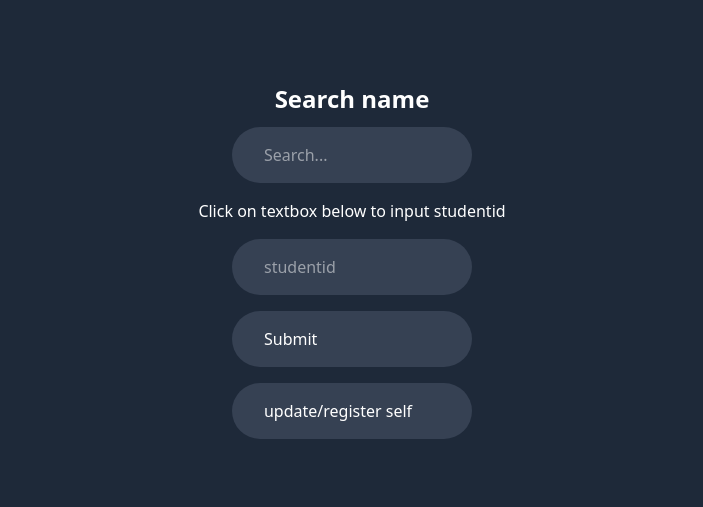
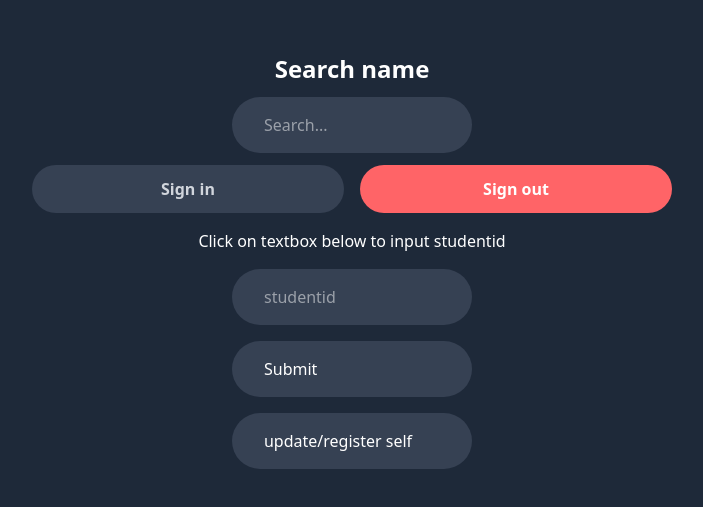
Before and after one commit to omada15/signup-form, a React (Vite) app: page / in a window 1280 px wide. Shown: the part 131-638 px from the top of the page, without its empty margins (288-991 px from the left). Built offline with nearby package versions, Linux system fonts and the light colour scheme.

Commit message:
Added sign in/sign out button, and fixed chamges to dropdownsearch

```diff
--- a/src/App.tsx
+++ b/src/App.tsx
@@ -1,29 +1,38 @@
 import { useState } from "react"
 import DropdownSearch from "./Components/DropdownSearch"
+import BinaryChoice from "./Components/BinaryButton";
 
-function submit() {
-
-}
 function App() {
 
     const [id, setid] = useState<string>("");
     const [page, setpage] = useState(0)
 
-    const [changeid, setchangeid] = useState<string>("")
-    const [changeName, setChangeName] = useState<string>("")
+    const [diddy, setDiddy] = useState<boolean>(false)
 
     let content = null
 
+    const submit = () => {
+
+    }
+
     if (page == 0) {
         content = (
-            <div className="items-center justify-center flex flex-col">
+            <div className="items-center justify-center flex flex-col w-1/2 flex-grow">
                 <DropdownSearch
                     label="Search name"
-                    options={["dihney pluh", "cuh"]}
+                    options={["sam rainbow", "cuh", "ding 💋💋 dong"]}
                     placeholder="Search..."
                     onChange={setid}
                     value={id}
                 />
+
+                <BinaryChoice
+                    label=""
+                    options={["Sign in","Sign out"]}
+                    value={diddy}
+                    onChange={setDiddy}
+                />
+
                 <div className="p-4 items-center justify-center flex flex-col">
                     <p className="pb-4">Click on textbox below to input studentid</p>
                     <input placeholder="studentid" className="pt-4 cursor-pointer text-white text-l pl-8 pr-8 p-4 flex-col items-start flex justify-center w-60 bg-gray-700 rounded-full focus-within:outline-auto relative"></input>
--- /dev/null
+++ b/src/Components/BinaryButton.tsx
@@ -0,0 +1,52 @@
+import React from "react";
+
+interface BinaryChoiceProps {
+    label?: string; // Label for the choice
+    options: [string, string]; // Two options
+    value?: boolean | null;
+    onChange: (newValue: boolean) => void;
+}
+
+const BinaryChoice: React.FC<BinaryChoiceProps> = ({
+    label,
+    options,
+    value,
+    onChange,
+}) => {
+    let boxLabel = null;
+    if (label != null) {
+        boxLabel = (
+            <h3 className="font-semibold text-white text-2xl pb-1">{label}</h3>
+        );
+    }
+
+    return (
+        <div className="flex flex-col items-center space-y-2 w-full">
+            {boxLabel}
+            <div className="flex flex-row items-center space-x-4 w-full">
+                <button
+                    onClick={() => onChange(true)}
+                    className={`px-6 py-3 rounded-full text-l w-1/2 font-semibold transition-colors duration-200 ${
+                        value
+                            ? "bg-green-400 text-white"
+                            : "bg-gray-700 text-gray-300 hover:bg-gray-600"
+                    }`}
+                >
+                    {options[0]}
+                </button>
+                <button
+                    onClick={() => onChange(false)}
+                    className={`px-6 py-3 rounded-full text-l w-1/2 font-semibold transition-colors duration-200 ${
+                        !value && value !== null
+                            ? "bg-red-400 text-white"
+                            : "bg-gray-700 text-gray-300 hover:bg-gray-600"
+                    }`}
+                >
+                    {options[1]}
+                </button>
+            </div>
+        </div>
+    );
+};
+
+export default BinaryChoice;
--- a/src/Components/DropdownSearch.tsx
+++ b/src/Components/DropdownSearch.tsx
@@ -7,6 +7,7 @@ interface DropdownSearchProps {
     placeholder: string
     value: string
     onChange: (newValue: string) => void;
+
 }
 
 const DropdownSearch: React.FC<DropdownSearchProps> = ({
@@ -27,21 +28,20 @@ const DropdownSearch: React.FC<DropdownSearchProps> = ({
     }
 
     const results = useMemo(() => {
-        if (!search) return options;
+        if (!value) return options;
         return options
-            .filter((item) => item.toLowerCase().includes(search.toLowerCase()))
+            .filter((item) => item.toLowerCase().includes(value.toLowerCase()))
             .sort((a) => {
-                if (a.toLowerCase().startsWith(search.toLowerCase())) return -1;
+                if (a.toLowerCase().startsWith(value.toLowerCase())) return -1;
                 return 1;
             });
-    }, [search, options]);
+    }, [value, options]);
 
     const handleKeyDown = (event: KeyboardEvent<HTMLInputElement>) => {
         if (event.key === 'Enter') {
             // Check if results exist before calling onChange
-            if (search !== "" && results.length > 0) {
+            if (value !== "" && results.length > 0) {
                 onChange(results[0])
-                setSearch("")
                 setShowDropDown(false)
             }
         }
@@ -55,21 +55,21 @@ const DropdownSearch: React.FC<DropdownSearchProps> = ({
                 placeholder={placeholder}
                 value={value}
                 onChange={(e) => {
-                    setSearch(e.target.value);
+                    onChange(e.target.value);
                     if (!showDropDown) setShowDropDown(true);
                 }}
                 onKeyDown={handleKeyDown}
                 onClick={() => {
                     setShowDropDown((prev) => !prev);
-                    setSearch("");
+                    onChange("");
                 }}
                 className="pt-4 cursor-pointer text-white text-l pl-8 pr-8 p-4 flex-col items-start flex justify-center w-60 bg-gray-700 rounded-full focus-within:outline-auto relative"
             />
 
             {showDropDown && (
                 <div className="bg-gray-700 p-4 border-gray-200 w-60 rounded-xl mt-1 overflow-hidden">
-                    {options.length > 0 ? (
-                        options.map((option) => (
+                    {results.length > 0 ? (
+                        results.map((option) => (
                             <div key={option} className="mb-2 last:mb-0">
                                 <label
                                     className="text-white cursor-pointer w-full hover:text-blue-400"
```
